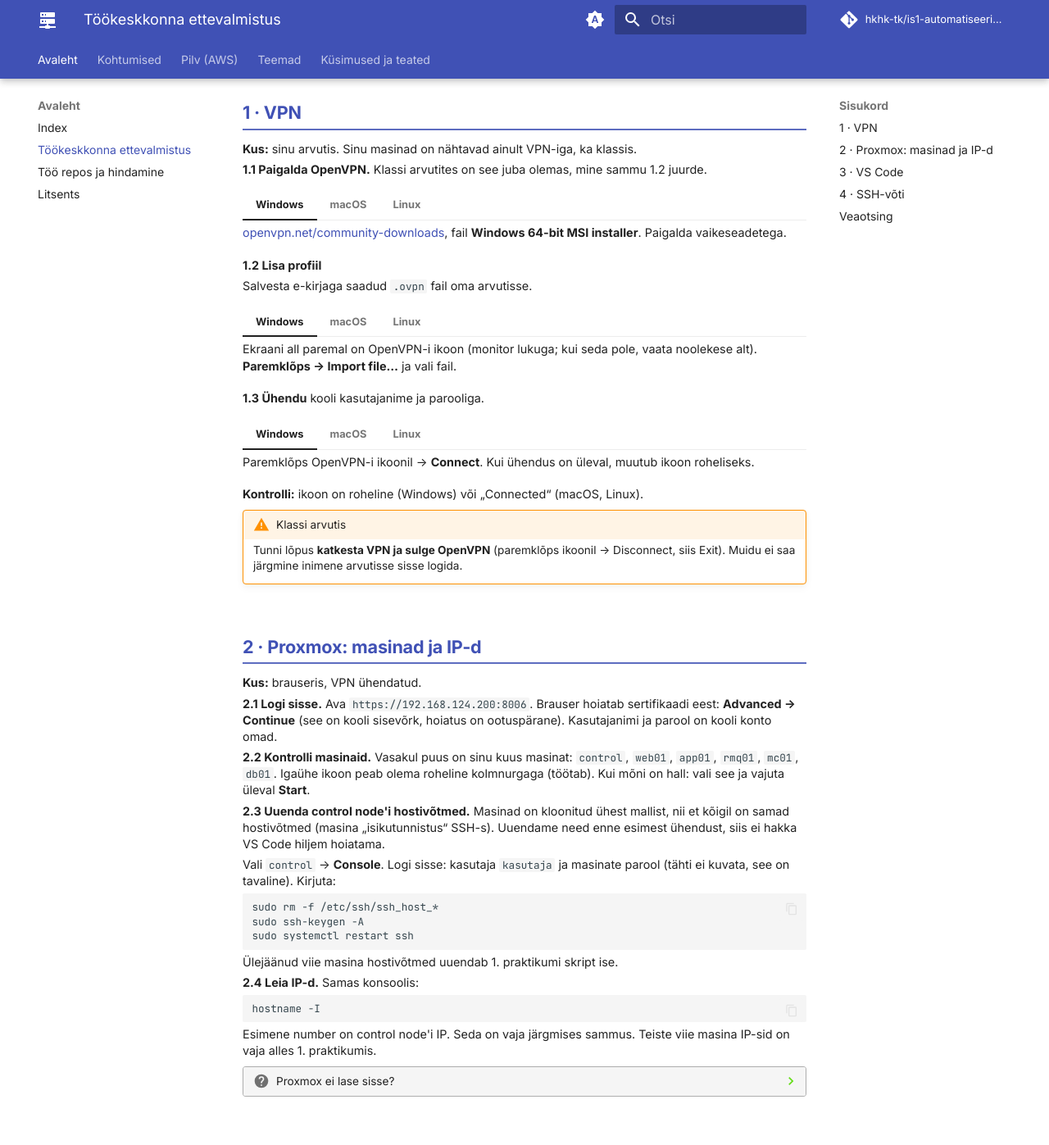
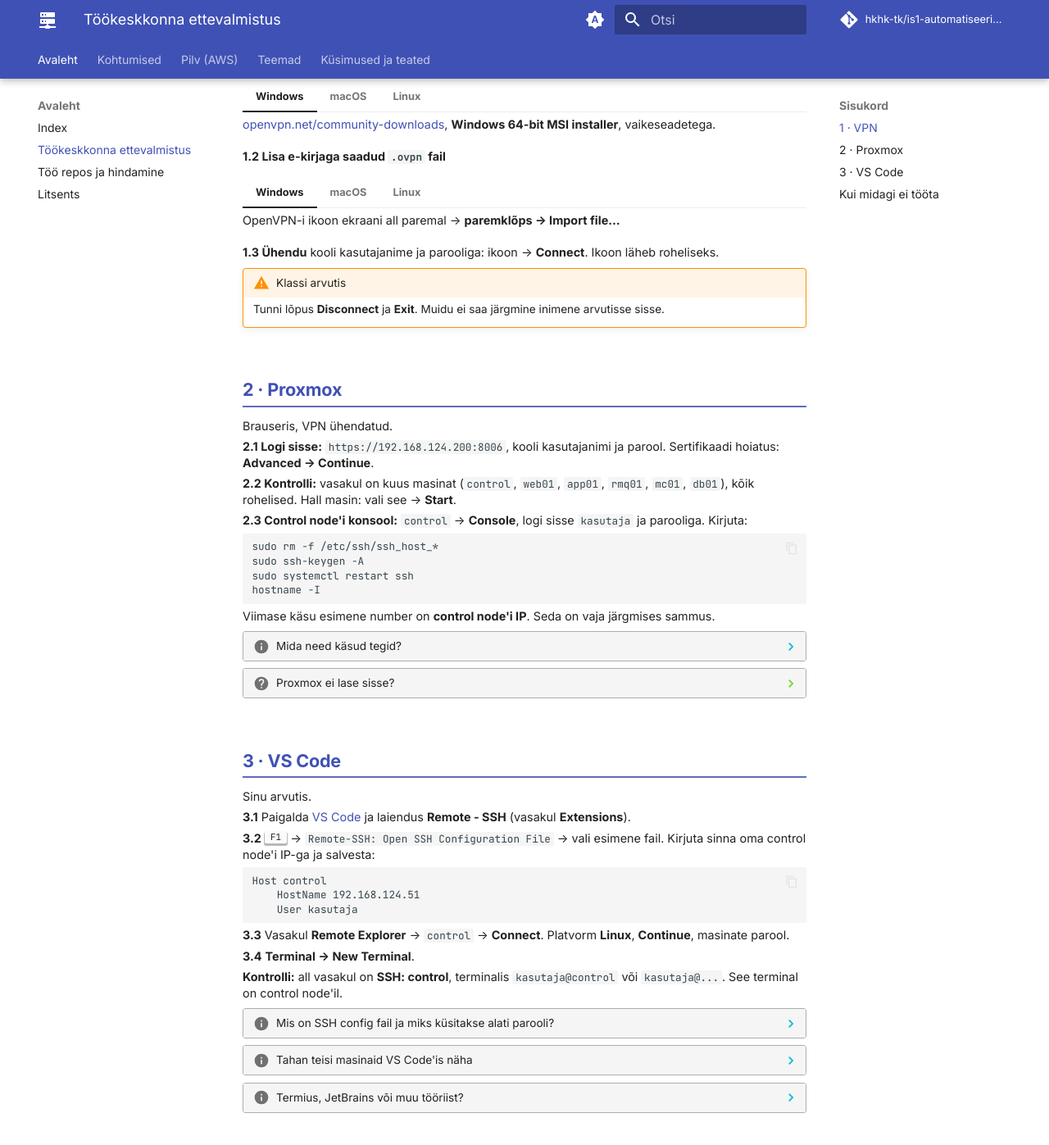
Before and after one commit to hkhk-tk/is1-automatiseerimine, an MkDocs documentation site: the page built from docs/00-ulevaade/keskkond.md, in a window 1280 px wide and 1400 px high, scrolled down 1070 px. Shown: the top 1397 px of the window at 82% size. Built offline with MkDocs 1.6.1 and Material for MkDocs 9.7.7, drawn with Linux system fonts in a browser that asks for light colours; comment, search, counter and statistics services are not loaded; some of the changed text lies outside the part shown.

Commit message:
Keskkond: lühem, selgitused ja veaotsing lahtikäivates kastides

````diff
--- a/docs/00-ulevaade/keskkond.md
+++ b/docs/00-ulevaade/keskkond.md
@@ -39,118 +39,83 @@ Kõik kursuse käsud jooksevad control node'il. Sinu arvutisse on vaja ainult VP
 <figcaption>Joonis 1. Vasakul sinu pool: arvuti kodus või klassis, mõlemas VS Code ja OpenVPN. Paremal kooli laborivõrk, kuhu pääseb ainult VPN-iga. Seal on Proxmox ja sinu kuus masinat. Control node'ile ühendud parooliga, control node'ilt edasi SSH-võtmega.</figcaption>
 </figure>
 
-**Kaks parooli, mõlemad olemas, kumbagi ei muuda:**
+**Kaks parooli, kumbagi ei muuda:**
 
-- **kooli konto** (kasutajanimi nt `maasikas.is126`): VPN ja Proxmox;
-- **masinate kasutaja** `kasutaja`: parool juhendajalt, kõigis sinu masinates sama.
-
-**Järjekord:**
-
-1. **VPN**: sinu arvutis.
-2. **Proxmox**: brauseris. Kontrolli masinaid, leia IP-d, uuenda control node'i hostivõtmed.
-3. **VS Code**: sinu arvutis. Kirjuta IP SSH config faili ja ühendu.
-4. **SSH-võti**: control node'il, alles 1. praktikumis.
+- **kooli konto** (nt `maasikas.is126`): VPN ja Proxmox;
+- **masinate kasutaja** `kasutaja`: parool juhendajalt.
 
 ## 1 · VPN
 
-**Kus:** sinu arvutis. Sinu masinad on nähtavad ainult VPN-iga, ka klassis.
+Sinu arvutis. Klassi arvutites on OpenVPN juba olemas, alusta sammust 1.2.
 
-**1.1 Paigalda OpenVPN.** Klassi arvutites on see juba olemas, mine sammu 1.2 juurde.
+**1.1 Paigalda OpenVPN**
 
 === "Windows"
 
-    [openvpn.net/community-downloads](https://openvpn.net/community-downloads/), fail **Windows 64-bit MSI installer**. Paigalda vaikeseadetega.
+    [openvpn.net/community-downloads](https://openvpn.net/community-downloads/), **Windows 64-bit MSI installer**, vaikeseadetega.
 
 === "macOS"
 
-    Paigalda tasuta klient [Tunnelblick](https://tunnelblick.net/downloads.html) (Stable). Esimesel käivitusel vasta küsimusele „I have configuration files“.
+    [Tunnelblick](https://tunnelblick.net/downloads.html) (Stable). Küsimusele vasta „I have configuration files“.
 
 === "Linux"
 
-    Ubuntu, Debian: `sudo apt install -y network-manager-openvpn-gnome`.
+    `sudo apt install -y network-manager-openvpn-gnome`
 
-**1.2 Lisa profiil**
-
-Salvesta e-kirjaga saadud `.ovpn` fail oma arvutisse.
+**1.2 Lisa e-kirjaga saadud `.ovpn` fail**
 
 === "Windows"
 
-    Ekraani all paremal on OpenVPN-i ikoon (monitor lukuga; kui seda pole, vaata noolekese alt). **Paremklõps → Import file…** ja vali fail.
+    OpenVPN-i ikoon ekraani all paremal → **paremklõps → Import file…**
 
 === "macOS"
 
-    Tee `.ovpn` failil topeltklõps. Tunnelblick küsib, kas lisada profiil: vali **Only Me**.
+    Topeltklõps failil → **Only Me**.
 
 === "Linux"
 
-    **Settings → Network → VPN → + → Import from file…** ja vali fail.
+    **Settings → Network → VPN → + → Import from file…**
 
-**1.3 Ühendu** kooli kasutajanime ja parooliga.
-
-=== "Windows"
-
-    Paremklõps OpenVPN-i ikoonil → **Connect**. Kui ühendus on üleval, muutub ikoon roheliseks.
-
-=== "macOS"
-
-    Ülemisel ribal Tunnelblicki ikoon → **Connect**.
-
-=== "Linux"
-
-    Ülemisel ribal võrguikoon → **VPN** → lülita sisse.
-
-**Kontrolli:** ikoon on roheline (Windows) või „Connected“ (macOS, Linux).
+**1.3 Ühendu** kooli kasutajanime ja parooliga: ikoon → **Connect**. Ikoon läheb roheliseks.
 
 !!! warning "Klassi arvutis"
 
-    Tunni lõpus **katkesta VPN ja sulge OpenVPN** (paremklõps ikoonil → Disconnect, siis Exit). Muidu ei saa järgmine inimene arvutisse sisse logida.
+    Tunni lõpus **Disconnect** ja **Exit**. Muidu ei saa järgmine inimene arvutisse sisse.
 
-## 2 · Proxmox: masinad ja IP-d
+## 2 · Proxmox
 
-**Kus:** brauseris, VPN ühendatud.
+Brauseris, VPN ühendatud.
 
-**2.1 Logi sisse.** Ava `https://192.168.124.200:8006`. Brauser hoiatab sertifikaadi eest: **Advanced → Continue** (see on kooli sisevõrk, hoiatus on ootuspärane). Kasutajanimi ja parool on kooli konto omad.
+**2.1 Logi sisse:** `https://192.168.124.200:8006`, kooli kasutajanimi ja parool. Sertifikaadi hoiatus: **Advanced → Continue**.
 
-**2.2 Kontrolli masinaid.** Vasakul puus on sinu kuus masinat: `control`, `web01`, `app01`, `rmq01`, `mc01`, `db01`. Igaühe ikoon peab olema roheline kolmnurgaga (töötab). Kui mõni on hall: vali see ja vajuta üleval **Start**.
+**2.2 Kontrolli:** vasakul on kuus masinat (`control`, `web01`, `app01`, `rmq01`, `mc01`, `db01`), kõik rohelised. Hall masin: vali see → **Start**.
 
-**2.3 Uuenda control node'i hostivõtmed.** Masinad on kloonitud ühest mallist, nii et kõigil on samad hostivõtmed (masina „isikutunnistus“ SSH-s). Uuendame need enne esimest ühendust, siis ei hakka VS Code hiljem hoiatama.
-
-Vali `control` → **Console**. Logi sisse: kasutaja `kasutaja` ja masinate parool (tähti ei kuvata, see on tavaline). Kirjuta:
+**2.3 Control node'i konsool:** `control` → **Console**, logi sisse `kasutaja` ja parooliga. Kirjuta:
 
 ```bash
 sudo rm -f /etc/ssh/ssh_host_*
 sudo ssh-keygen -A
 sudo systemctl restart ssh
-```
-
-Ülejäänud viie masina hostivõtmed uuendab 1. praktikumi skript ise.
-
-**2.4 Leia IP-d.** Samas konsoolis:
-
-```bash
 hostname -I
 ```
 
-Esimene number on control node'i IP. Seda on vaja järgmises sammus. Teiste viie masina IP-sid on vaja alles 1. praktikumis.
+Viimase käsu esimene number on **control node'i IP**. Seda on vaja järgmises sammus.
+
+??? info "Mida need käsud tegid?"
+
+    Masinad on kloonitud ühest mallist, seega on kõigil samad hostivõtmed (masina „isikutunnistus“ SSH-s). Esimesed kolm käsku teevad control node'ile uued, enne kui VS Code sellega esimest korda ühendub. Ülejäänud viie masina võtmed uuendab 1. praktikumi skript ise.
 
 ??? question "Proxmox ei lase sisse?"
 
-    Kirjuta kategooriasse **Küsimused** või küsi juhendajalt: saad IP-d temalt ja hostivõtmed uuendatakse sinu eest. Jätka sammuga 3.
+    Kirjuta kategooriasse **Küsimused**. IP saad juhendajalt, jätka sammuga 3.
 
 ## 3 · VS Code
 
-**Kus:** sinu arvutis.
+Sinu arvutis.
 
-**3.1 Paigalda VS Code.** [code.visualstudio.com](https://code.visualstudio.com/), vaikeseadetega (macOS-is lohista **Applications** kausta).
+**3.1** Paigalda [VS Code](https://code.visualstudio.com/) ja laiendus **Remote - SSH** (vasakul **Extensions**).
 
-**3.2 Lisa laiendus.** Vasakul **Extensions** (nelja ruuduga ikoon), otsi `Remote - SSH` (Microsoft), **Install**.
-
-**3.3 Kirjuta control node'i aadress SSH config faili.** Vajuta ++f1++, kirjuta `Remote-SSH: Open SSH Configuration File` ja vali esimene fail:
-
-- Windows: `C:\Users\<sinu nimi>\.ssh\config`
-- macOS, Linux: `~/.ssh/config`
-
-Kirjuta faili kolm rida, `HostName` asemele oma control node'i IP, ja salvesta (++ctrl+s++):
+**3.2** ++f1++ → `Remote-SSH: Open SSH Configuration File` → vali esimene fail. Kirjuta sinna oma control node'i IP-ga ja salvesta:
 
 ```text
 Host control
@@ -158,24 +123,23 @@ Host control
     User kasutaja
 ```
 
-`Host control` on lühinimi, `HostName` on päris aadress, `User` on kasutaja masinas. Sinu arvuti ühendub ainult control node'iga, teisi masinaid siia ei kirjutata. See fail jääb kogu kursuseks samaks: ka pärast 1. praktikumi logid control node'ile parooliga.
+**3.3** Vasakul **Remote Explorer** → `control` → **Connect**. Platvorm **Linux**, **Continue**, masinate parool.
 
-**3.4 Ühendu.**
+**3.4** **Terminal → New Terminal**.
 
-1. Vasakul **Remote Explorer** (monitori ikoon) → **SSH** all on `control`. Vajuta selle kõrval noolt (**Connect in Current Window**).
-2. Kui küsitakse platvormi, vali **Linux**. Kinnita masina võti (**Continue**).
-3. Sisesta masinate parool. VS Code paigaldab control node'ile oma osa, see võtab minuti.
-4. **Terminal → New Terminal**.
+**Kontrolli:** all vasakul on **SSH: control**, terminalis `kasutaja@control` või `kasutaja@...`. See terminal on control node'il.
 
-**Kontrolli:** vasakul all on roheline silt **SSH: control** ja terminalis on prompt `kasutaja@control` või `kasutaja@...`. Iga terminal selles aknas on nüüd control node'il.
+??? info "Mis on SSH config fail ja miks küsitakse alati parooli?"
 
-VS Code küsib parooli igal ühendusel. See on nii mõeldud: sinu arvutisse SSH-võtit ei tehta.
+    Fail on Windowsis `C:\Users\<sinu nimi>\.ssh\config`, macOS-is ja Linuxis `~/.ssh/config`. `Host` on lühinimi, `HostName` päris aadress, `User` kasutaja masinas.
+
+    Sinu arvutis SSH-võtit pole, seega küsib VS Code parooli igal ühendusel. Nii on mõeldud. Võti tehakse 1. praktikumis control node'il: privaatvõti `~/.ssh/id_ed25519` jääb sinna, avalik võti `id_ed25519.pub` läheb viide masinasse ja GitHubi. Siis logib control node edasi ilma paroolita, ja Ansible vajab just seda.
 
 ??? info "Tahan teisi masinaid VS Code'is näha"
 
-    Tavaliselt pole vaja: Ansible teeb teistes masinates muudatused ise. Kiireim viis vaadata on control node'i aknas **Terminal → Split Terminal** ja igas terminalis `ssh web01`, `ssh db01` jne (pärast 1. praktikumi).
+    Tavaliselt pole vaja: Ansible teeb muudatused ise. Kiireim viis: **Terminal → Split Terminal** ja igas `ssh web01`, `ssh db01` jne (pärast 1. praktikumi).
 
-    Kui tahad iga masinat eraldi aknas koos failipuuga, lisa sinu arvuti config faili iga masina kohta kirje:
+    Eraldi aknaks koos failipuuga lisa sinu arvuti config faili iga masina kohta:
 
     ```text
     Host web01
@@ -184,64 +148,50 @@ VS Code küsib parooli igal ühendusel. See on nii mõeldud: sinu arvutisse SSH-
         ProxyJump control
     ```
 
-    `ProxyJump control` tähendab: mine web01-sse läbi control node'i. Masin ilmub **Remote Explorer**isse nagu `control`. Parooli küsitakse kaks korda, esmalt control node'i, siis web01 oma, sest sinu arvutis SSH-võtit pole.
+    `ProxyJump control`: mine läbi control node'i. Parooli küsitakse kaks korda, control node'i ja web01 oma.
 
 ??? info "Termius, JetBrains või muu tööriist?"
 
-    Võid kasutada ka [Termiust](https://termius.com/), JetBrains Gateway't või tavalist terminali. Ühendus on sama: kasutaja `kasutaja`, control node'i IP, parool.
+    Võib, ühendus on sama: `kasutaja`, control node'i IP, parool. **Soovitan VS Code'i**, sest:
 
-    **Soovitan VS Code'i**, sest:
-
-    - failid ja terminal on ühes aknas: Ansible'i failid kirjutad ja käivitad samas kohas;
+    - failid ja terminal on ühes aknas;
     - Ansible'i ja YAML-i laiendused näitavad vigu juba kirjutades;
     - töötab ühtemoodi Windowsis, macOS-is ja Linuxis, tasuta;
-    - kõik juhendid ja ekraanipildid on VS Code'iga, juhendaja saab kiiremini aidata.
+    - kõik juhendid on VS Code'iga, juhendaja saab kiiremini aidata.
 
-    Termius on hea ainult terminaliks, failide muutmiseks peaksid kasutama `nano`-t. JetBrains on võimas, aga raskem ja kursusel seda ei näidata.
+    Termiuses peaksid faile muutma `nano`-ga. JetBrains on võimas, aga raskem ja kursusel seda ei näidata.
 
-## 4 · SSH-võti
+## Kui midagi ei tööta
 
-**Kus:** control node'il, **1. praktikumis**. Praegu ei tee midagi.
+??? failure "VPN ei ühendu"
 
-Sinu arvutisse SSH-võtit ei tehta. Võtmepaar tehakse control node'il 1. praktikumi skriptiga:
+    Kasutajanimi on kujul `perekonnanimi.is126`, parool sama mis kooli e-postil. macOS-is: **System Settings → Privacy & Security → Allow**.
 
-- `~/.ssh/id_ed25519` on **privaatvõti**. See jääb control node'ile ega lähe kuhugi.
-- `~/.ssh/id_ed25519.pub` on **avalik võti**. Skript kopeerib selle viide labori masinasse, hiljem lisad selle ka GitHubi.
+??? failure "`Connection timed out`"
 
-Pärast seda logib control node teistesse masinatesse ja GitHubi ilma paroolita. Ansible vajab just seda.
+    VPN pole ühendatud, masin seisab Proxmoxis või IP config failis on vale.
 
-??? info "Loe juurde"
+??? failure "`Permission denied` (parool küsiti)"
 
-    - [VS Code: Remote Development over SSH](https://code.visualstudio.com/docs/remote/ssh)
-    - [OpenSSH: ssh_config](https://man.openbsd.org/ssh_config)
+    Config failis peab olema `User kasutaja`. Parool on masinate oma, mitte kooli konto oma.
 
-## Veaotsing
+??? failure "`Permission denied (publickey)` (parooli ei küsitudki)"
 
-| Mida näed | Põhjus | Mida teha |
-|---|---|---|
-| VPN küsib parooli uuesti ja ei ühendu | vale kasutajanimi või parool | kasutajanimi on kujul `perekonnanimi.is126`, parool sama mis kooli e-postil |
-| Proxmox ei avane | VPN pole ühendatud | ühenda VPN, proovi uuesti |
-| VS Code: `Connection timed out` | VPN pole ühendatud, masin seisab või vale IP | ühenda VPN, kontrolli Proxmoxis, et `control` töötab, kontrolli IP-d config failis |
-| VS Code: `Permission denied` | vale kasutajanimi või parool | config failis `User kasutaja`, parool on masinate oma, mitte kooli konto oma |
-| `Permission denied (publickey)`, parooli ei küsitagi | masinas on parooliga sisselogimine keelatud | vaata allpool „Parooliga sisselogimine on keelatud“ |
-| VS Code: `REMOTE HOST IDENTIFICATION HAS CHANGED` | hostivõtmed uuendati pärast esimest ühendust | ava VS Code'is fail `C:\Users\<sinu nimi>\.ssh\known_hosts` (macOS-is `~/.ssh/known_hosts`), kustuta read control node'i IP-ga, salvesta ja ühendu uuesti |
-| VS Code jääb „Setting up SSH Host“ juurde | ühendus katkes poole pealt | ++f1++ → **Remote-SSH: Kill VS Code Server on Host**, proovi uuesti |
-| macOS-is Tunnelblick ei ühendu | süsteemilaiendus lubamata | **System Settings → Privacy & Security → Allow** |
-
-*Tabel 1. Levinud vead.*
-
-??? warning "Parooliga sisselogimine on keelatud"
-
-    Pilvemallidest tehtud masinad lubavad vaikimisi ainult SSH-võtmega sisselogimist. Kui VS Code või `ssh` ütleb `Permission denied (publickey)` ja parooli ei küsigi, luba parool selles masinas: Proxmoxis masin → **Console**, logi sisse `kasutaja` ja parooliga ning kirjuta:
+    Masinas on parooliga sisselogimine keelatud. Proxmoxis masin → **Console**, logi sisse ja kirjuta:
 
     ```bash
     echo "PasswordAuthentication yes" | sudo tee /etc/ssh/sshd_config.d/01-parool.conf
     sudo systemctl restart ssh      # Rocky Linuxis: sudo systemctl restart sshd
-    sudo sshd -T | grep passwordauthentication
     ```
-
-    Viimane käsk peab näitama `passwordauthentication yes`.
 
     !!! danger "Ainult laboris"
 
-        Parooliga SSH on lubatud ainult sellepärast, et labori masinad on suletud võrgus, ainult VPN-iga, ja kursuse lõpus need kustutatakse. **Päris serverites, eriti internetis, nii ei tehta:** parooliga sisselogimist proovivad robotid ööpäevaringselt ära arvata. Seal logitakse sisse ainult SSH-võtmega ja parool on keelatud (`PasswordAuthentication no`).
+        Siin on see lubatud, sest masinad on suletud võrgus, ainult VPN-iga, ja kursuse lõpus kustutatakse. **Päris serverites nii ei tehta:** robotid proovivad paroole ööpäev läbi ära arvata. Seal logitakse sisse ainult SSH-võtmega (`PasswordAuthentication no`).
+
+??? failure "`REMOTE HOST IDENTIFICATION HAS CHANGED`"
+
+    Ava VS Code'is fail `C:\Users\<sinu nimi>\.ssh\known_hosts` (macOS-is `~/.ssh/known_hosts`), kustuta read control node'i IP-ga, salvesta ja ühendu uuesti.
+
+??? failure "VS Code jääb „Setting up SSH Host“ juurde"
+
+    ++f1++ → **Remote-SSH: Kill VS Code Server on Host**, siis uuesti.
````
